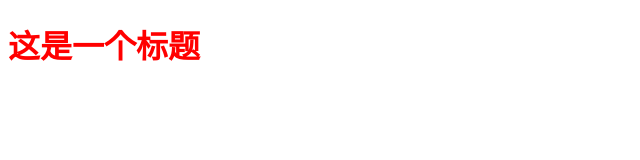
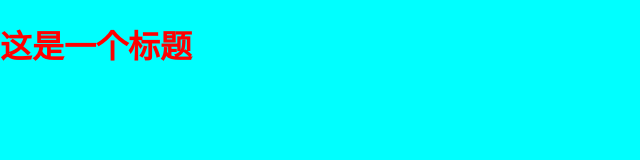
Before and after one commit to zqyxx/project_01, a plain HTML site: page index.html in a window 1280 px wide. Shown: the whole page, without its empty margins (0-640 px from the left). Drawn offline with Linux system fonts and the light colour scheme.

Commit message:
修改了index.css和index.html

```diff
--- a/index.css
+++ b/index.css
@@ -0,0 +1,6 @@
+html,
+body {
+    margin: 0;
+    padding: 0;
+    background-color: cyan;
+}
--- a/index.html
+++ b/index.html
@@ -5,6 +5,7 @@
     <meta http-equiv="X-UA-Compatible" content="IE=edge">
     <meta name="viewport" content="width=device-width, initial-scale=1.0">
     <title>Document</title>
+    <link rel="stylesheet" href="./index.css">
     <style>
         h1 {
             color: red;
```
